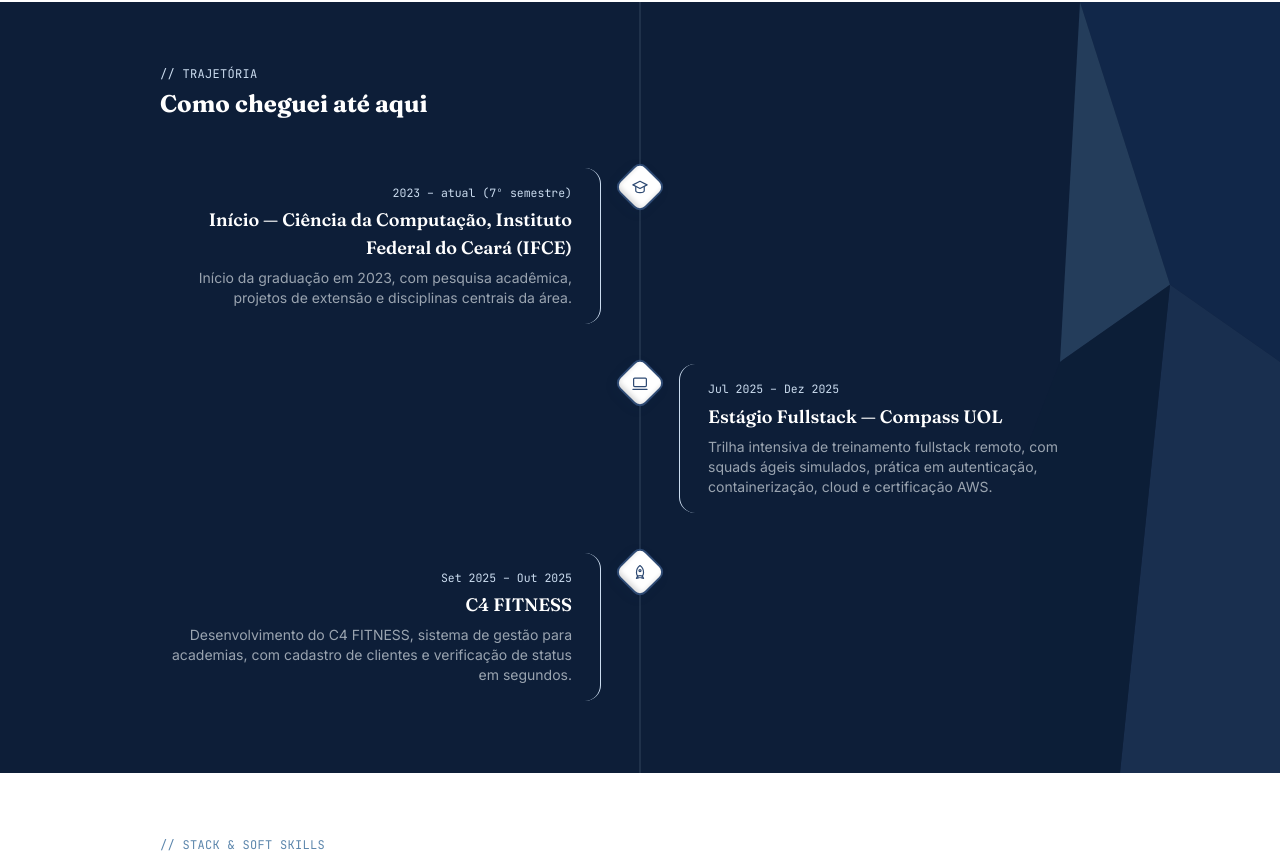
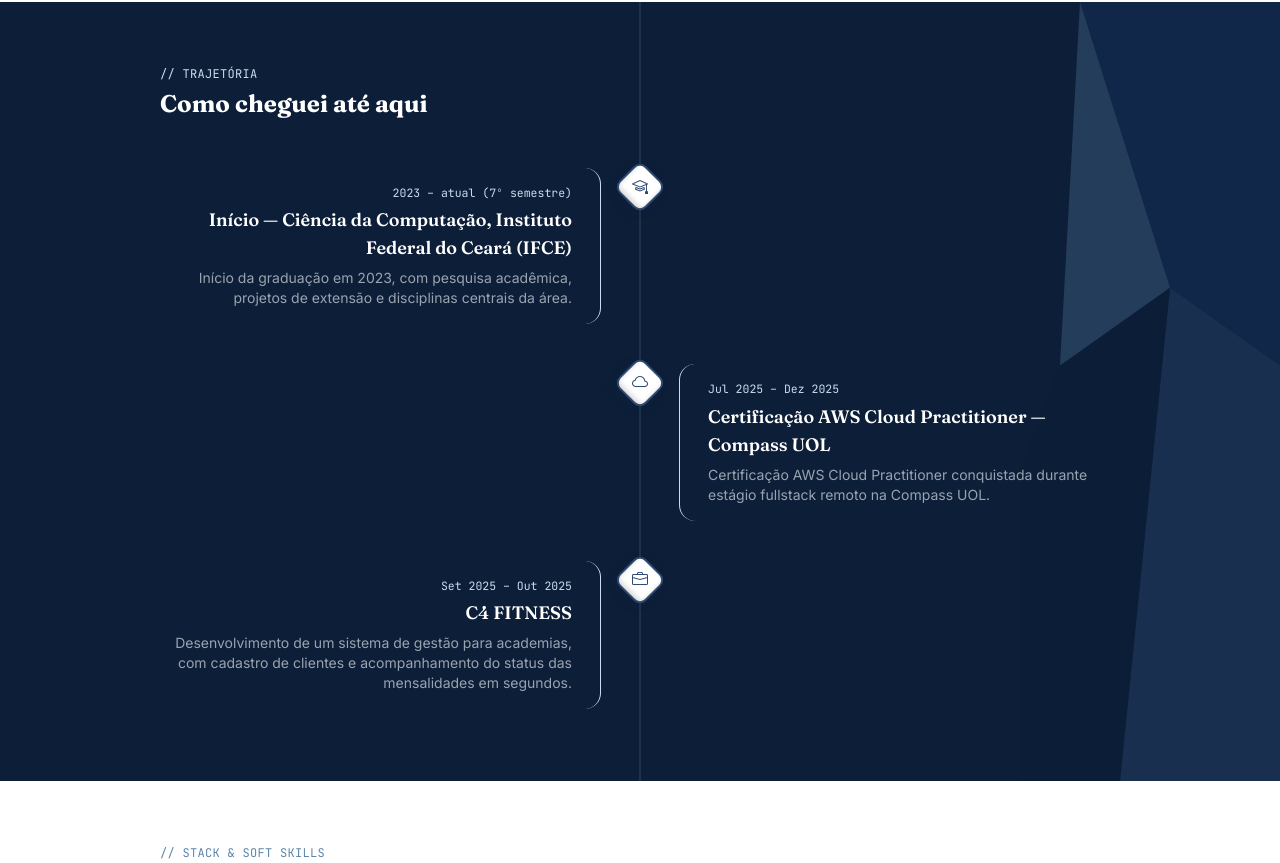
Before and after one commit to DiegoAraaujo/portfolio, a React (Vite) app: page / in a window 1280 px wide. Shown: the part 657-1520 px from the top of the page. Built offline with nearby package versions, Linux system fonts and the light colour scheme; some icons are missing.

Commit message:
fix: swapping and centering icons and rewriting the experiences

```diff
--- a/src/data/timeline.ts
+++ b/src/data/timeline.ts
@@ -1,11 +1,4 @@
-export type TimelineIcon =
-  | 'graduation'
-  | 'briefcase'
-  | 'event'
-  | 'cloud'
-  | 'clipboard'
-  | 'compass'
-  | 'flag'
+export type TimelineIcon = 'graduation' | 'briefcase' | 'cloud'
 
 export interface TimelineEntry {
   id: string
@@ -30,7 +23,7 @@ export const timeline: TimelineEntry[] = [
     tagline:
       'O ponto de partida da formação acadêmica, com pesquisa, extensão e disciplinas fundamentais.',
     detail:
-      'Início da graduação em Ciência da Computação pelo Instituto Federal do Ceará (IFCE) em 2023, atualmente cursando o 7º semestre. Ao longo do curso, participou de projetos de pesquisa com aprovação de artigos no CONNEPI e no ENCIFAT, além de projetos de extensão e disciplinas centrais para a área como estruturas de dados, banco de dados, grafos, desenvolvimento web e programação orientada a objetos.',
+      'Início da graduação em Ciência da Computação pelo Instituto Federal do Ceará (IFCE) em 2023, atualmente cursando o 7º semestre. Ao longo do curso, participei de projetos de pesquisa com aprovação de artigos no CONNEPI e no ENCIFAT, além de projetos de extensão e disciplinas centrais para a área como estruturas de dados, banco de dados, grafos, desenvolvimento web e programação orientada a objetos.',
     highlights: [
       'Artigos aprovados no CONNEPI e no ENCIFAT',
       'Participação em projetos de extensão',
@@ -43,41 +36,40 @@ export const timeline: TimelineEntry[] = [
   {
     id: 'compass-uol',
     year: 'Jul 2025 – Dez 2025',
-    title: 'Estágio Fullstack — Compass UOL',
+    title: 'Certificação AWS Cloud Practitioner — Compass UOL',
     cardDescription:
-      'Trilha intensiva de treinamento fullstack remoto, com squads ágeis simulados, prática em autenticação, containerização, cloud e certificação AWS.',
-
+      'Certificação AWS Cloud Practitioner conquistada durante estágio fullstack remoto na Compass UOL.',
     tagline:
-      'Trilha intensiva de treinamento fullstack em squads ágeis simulados.',
+      'Certificação AWS Cloud Practitioner, conquistada durante estágio fullstack remoto.',
     detail:
-      'Estágio remoto de seis meses na Compass UOL, com trilha de treinamento intensivo em desenvolvimento fullstack: squads ágeis simulados com dailies, code reviews e gestão de tarefas via Trello, seguindo metodologia Scrum, em ambiente de formação sem entrega a clientes reais. Antes da implementação, identificou o risco de perda de sessão por ausência de persistência de login e propôs em code review a adoção de refresh token via cookie httpOnly, solução discutida e adotada pelo squad.',
+      'Durante o estágio remoto de seis meses na Compass UOL, conquistei a certificação AWS Cloud Practitioner, validando conhecimento em fundamentos de computação em nuvem, principais serviços (EC2, S3, IAM), modelo de responsabilidade compartilhada e boas práticas de custo e segurança. A certificação veio em paralelo à trilha de treinamento intensivo em desenvolvimento fullstack, com squads ágeis simulados, dailies, code reviews e gestão de tarefas via Trello, seguindo metodologia Scrum. Como projeto prático da trilha, participou da construção de um e-commerce simulando todo o fluxo real de compra: pesquisa e listagem de produtos, carrinho, login, checkout restrito a usuários autenticados e finalização da compra, com toda a infraestrutura hospedada na AWS e integrada ao S3.',
     highlights: [
+      'Certificação AWS Cloud Practitioner',
+      'Infraestrutura AWS (EC2, S3) aplicada em projeto real de e-commerce',
       'Autenticação com JWT e proteção de rotas via middleware',
       'Modelagem de dados não relacional com MongoDB',
-      'Containerização com Docker e infraestrutura AWS (EC2, S3)',
+      'Containerização com Docker',
       'Documentação de APIs com Swagger/OpenAPI',
-      'Interfaces fullstack para fluxo de e-commerce com React e TypeScript',
-      'Certificação AWS Cloud Practitioner conquistada durante o estágio',
     ],
     side: 'right',
-    icon: 'briefcase',
+    icon: 'cloud',
   },
   {
     id: 'c4-fitness',
     year: 'Set 2025 – Out 2025',
     title: 'C4 FITNESS',
     cardDescription:
-      'Desenvolvimento do C4 FITNESS, sistema de gestão para academias, com cadastro de clientes e verificação de status em segundos.',
-    tagline: 'Construção do C4 FITNESS, sistema de gestão para academias.',
+      'Desenvolvimento de um sistema de gestão para academias, com cadastro de clientes e acompanhamento do status das mensalidades em segundos.',
+    tagline: 'Construção de um sistema de gestão para academias.',
     detail:
-      'Entre setembro e outubro de 2025, construção do C4 FITNESS, sistema de gestão para academias, com cadastro de clientes e verificação de status de mensalidade (em dia, vencido, próximo de vencer). Reduziu de minutos para segundos o tempo de verificação se o cliente estava com a mensalidade em dia, além de um visual pensado para exibição em TV.',
+      'Entre setembro e outubro de 2025, construí um sistema de gestão para a C4 FITNESS, com cadastro de clientes e acompanhamento do status das mensalidades — em dia, vencidas ou próximas do vencimento. O sistema reduziu de minutos para segundos o tempo necessário para verificar a situação de cada cliente e contou com uma interface pensada para exibição em TV.',
     highlights: [
-      'Cadastro de clientes',
-      'Status de mensalidade: em dia, vencido e próximo de vencer',
-      'Redução de minutos para segundos na verificação de mensalidade em dia',
-      'Visual pensado para exibição em TV',
+      'CRUD completo de clientes',
+      'Acompanhamento do status das mensalidades: em dia, vencidas e próximas do vencimento',
+      'Redução de minutos para segundos na verificação da situação dos clientes',
+      'Interface otimizada para exibição em TV',
     ],
     side: 'left',
-    icon: 'compass',
+    icon: 'briefcase',
   },
 ]
--- a/src/sections/timeline/components/TimelineItem.tsx
+++ b/src/sections/timeline/components/TimelineItem.tsx
@@ -22,7 +22,7 @@ const TimelineItem = ({ entry }: TimelineItemProps) => {
           <div className="pointer-events-none absolute inset-0 bg-[radial-gradient(circle_at_30%_25%,rgba(255,255,255,0.55),transparent_55%)]" />
           <div className="pointer-events-none absolute inset-0 shadow-[inset_0_-3px_5px_rgba(0,0,0,0.15)]" />
           <div
-            className={`relative h-4.25 w-4.25 -rotate-45 transition-colors duration-300 ${entry.current ? 'text-white' : 'text-navy-soft group-hover:text-white'}`}
+            className={`relative flex h-full w-full -rotate-45 items-center justify-center transition-colors duration-300 ${entry.current ? 'text-white' : 'text-navy-soft group-hover:text-white'}`}
           >
             <Icon />
           </div>
--- a/src/sections/timeline/components/icons.tsx
+++ b/src/sections/timeline/components/icons.tsx
@@ -1,116 +1,11 @@
-export const GraduationIcon = () => (
-  <svg
-    viewBox="0 0 24 24"
-    className="h-full w-full"
-    fill="none"
-    stroke="currentColor"
-    strokeWidth={1.7}
-    strokeLinecap="round"
-    strokeLinejoin="round"
-  >
-    <path d="M12 3 2 8l10 5 10-5-10-5z" />
-    <path d="M6 10.5V16c0 1.5 2.5 3 6 3s6-1.5 6-3v-5.5" />
-  </svg>
-)
+export const GraduationIcon = () => <i className="bi bi-mortarboard" />
 
-export const BriefcaseIcon = () => (
-  <svg
-    viewBox="0 0 24 24"
-    className="h-full w-full"
-    fill="none"
-    stroke="currentColor"
-    strokeWidth={1.7}
-    strokeLinecap="round"
-    strokeLinejoin="round"
-  >
-    <rect x="3" y="4" width="18" height="12" rx="1.5" />
-    <line x1="2" y1="20" x2="22" y2="20" />
-  </svg>
-)
+export const BriefcaseIcon = () => <i className="bi bi-briefcase" />
 
-export const EventIcon = () => (
-  <svg
-    viewBox="0 0 24 24"
-    className="h-full w-full"
-    fill="none"
-    stroke="currentColor"
-    strokeWidth={1.7}
-    strokeLinecap="round"
-    strokeLinejoin="round"
-  >
-    <rect x="3" y="5" width="18" height="16" rx="2" />
-    <line x1="3" y1="10" x2="21" y2="10" />
-    <line x1="8" y1="3" x2="8" y2="7" />
-    <line x1="16" y1="3" x2="16" y2="7" />
-  </svg>
-)
-
-export const CloudIcon = () => (
-  <svg
-    viewBox="0 0 24 24"
-    className="h-full w-full"
-    fill="none"
-    stroke="currentColor"
-    strokeWidth={1.7}
-    strokeLinecap="round"
-    strokeLinejoin="round"
-  >
-    <path d="M7 18a4 4 0 0 1-.4-7.98A5.5 5.5 0 0 1 17 9.5a4.5 4.5 0 0 1-1 8.5H7z" />
-  </svg>
-)
-
-export const ClipboardIcon = () => (
-  <svg
-    viewBox="0 0 24 24"
-    className="h-full w-full"
-    fill="none"
-    stroke="currentColor"
-    strokeWidth={1.7}
-    strokeLinecap="round"
-    strokeLinejoin="round"
-  >
-    <rect x="3" y="7" width="18" height="13" rx="2" />
-    <path d="M8 7V5a2 2 0 0 1 2-2h4a2 2 0 0 1 2 2v2" />
-  </svg>
-)
-
-export const CompassIcon = () => (
-  <svg
-    viewBox="0 0 24 24"
-    className="h-full w-full"
-    fill="none"
-    stroke="currentColor"
-    strokeWidth={1.7}
-    strokeLinecap="round"
-    strokeLinejoin="round"
-  >
-    <path d="M12 2c3 2 5 6 5 10 0 2-1 4-2 5l-3-1-3 1c-1-1-2-3-2-5 0-4 2-8 5-10z" />
-    <circle cx="12" cy="9" r="1.5" />
-    <path d="M9 16l-2 4 4-1M15 16l2 4-4-1" />
-  </svg>
-)
-
-export const FlagIcon = () => (
-  <svg
-    viewBox="0 0 24 24"
-    className="h-full w-full"
-    fill="none"
-    stroke="currentColor"
-    strokeWidth={1.7}
-    strokeLinecap="round"
-    strokeLinejoin="round"
-  >
-    <line x1="5" y1="3" x2="5" y2="21" />
-    <path d="M5 4h14l-3 4 3 4H5" />
-  </svg>
-)
+export const CloudIcon = () => <i className="bi bi-cloud" />
 
 export const timelineIcons = {
   graduation: GraduationIcon,
   briefcase: BriefcaseIcon,
-  event: EventIcon,
   cloud: CloudIcon,
-  clipboard: ClipboardIcon,
-  compass: CompassIcon,
-  flag: FlagIcon,
 }
```
